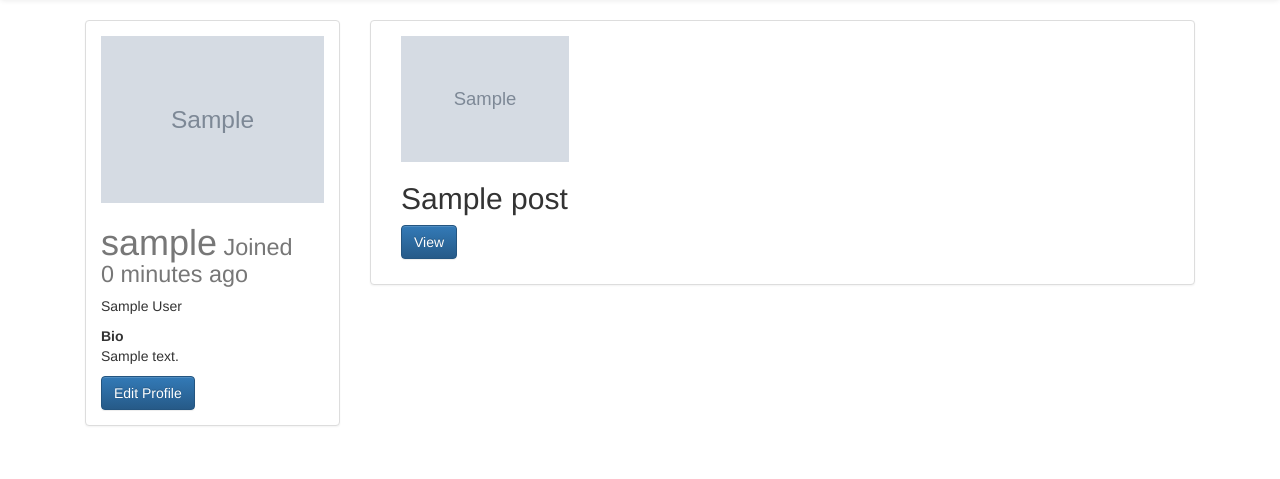
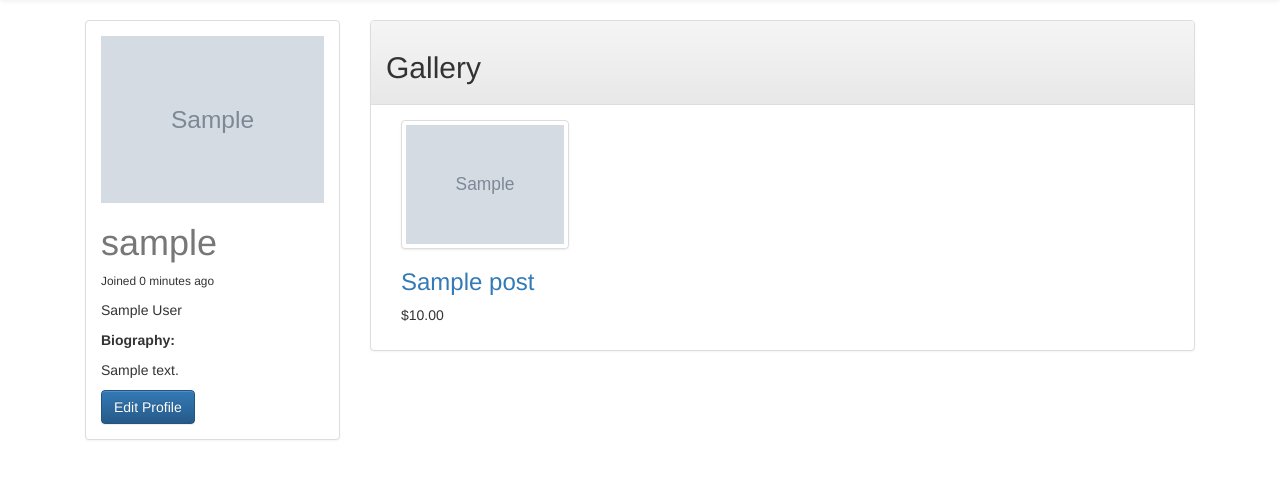
Before and after one commit to ian-henderson/MakersBoard, a Django app: a page that uses makersboard/templates/user_detail.html in a window 1280 px wide. Shown: the part 52-531 px from the top of the page. Run offline with Django 3.2, Linux system fonts and the light colour scheme; tables that the repository leaves empty hold one stand-in row (values such as "Sample post"); grey boxes marked "Sample" are stand-in pictures; parts of the project's set-up code (start-up, migrations or seed data) failed here and were passed over; some libraries are stand-ins or nearby versions.

Commit message:
Clean up of everything

```diff
--- a/makersboard/templates/post_list.html
+++ b/makersboard/templates/post_list.html
@@ -18,7 +18,7 @@
 										{% if obj.user.get_full_name %}
 										<p>Author: <a href="/users/{{ obj.user.username }}">{{obj.user.username}}</a></p>
 										{% endif %}
-										<p>{{ obj.medium }} | {{ obj.rating }} | {{ obj.price }}</p>
+										<p>{{ obj.medium }} | {{ obj.rating }} | ${{ obj.price }}</p>
 										<p>{{ obj.description|linebreaks|truncatechars:120 }}</p>
 										<p><a href="{{ obj.get_absolute_url }}" class="btn btn-primary" role="button">View</a></p>
 								</div>
--- a/makersboard/templates/user_detail.html
+++ b/makersboard/templates/user_detail.html
@@ -12,9 +12,10 @@
 		<div class="panel panel-default">
 				<div class="panel-body">
 						<img src='{{ instance.profile_picture.url }}' class='img-responsive'/>
-						<h1>{{ instance.username }}<small> Joined {{ instance.date_joined|timesince }} ago</small></h1>
+						<h1>{{ instance.username }}<small></h1>
+						<p>Joined {{ instance.date_joined|timesince }} ago</small></p>
 						<p>{{ instance.get_full_name }}</p>
-						<p><b>Bio</b></br>{{ instance.bio }}</p>
+						<p><b>Biography: </b></br>{{ instance.bio | linebreaks }}</p>
 						<a href="/users/{{ instance.username }}/edit/" class="btn btn-primary" role="button">Edit Profile</a></br>
 				</div>
 		</div>
@@ -22,12 +23,15 @@
 
 <div class='col-sm-9 col-sm-offset-0'>
 		<div class="panel panel-default">
+				<div class="panel-heading">
+						<h2> Gallery </h2>
+				</div>
 				<div class="panel-body">
 						{% for post in gallery %}
 								<div class='col-sm-3 col-sm-offset-0'>
-										<img src='{{ post.image.url }}' class='img-responsive'/>
-										<h2>{{ post.title }}</h2>
-										<p><a href="{{ post.get_absolute_url }}" class="btn btn-primary" role="button">View</a></p>
+										<img src='{{ post.image.url }}' class='img-responsive thumbnail'/>
+										<a href="{{ post.get_absolute_url }}"><h3>{{ post.title }}</a></h3>
+										<p>${{ post.price }}</p>
 								</div>
 						{% endfor %}
 				</div>
```
Also changed, not shown: makersboard/templates/post_detail.html (+16 -8 lines), makersboard/db.sqlite3 (deleted), makersboard/posts/migrations/0001_initial.py (deleted), makersboard/posts/migrations/0002_post_user.py (deleted), makersboard/users/migrations/0001_initial.py (deleted), 3 other files.
